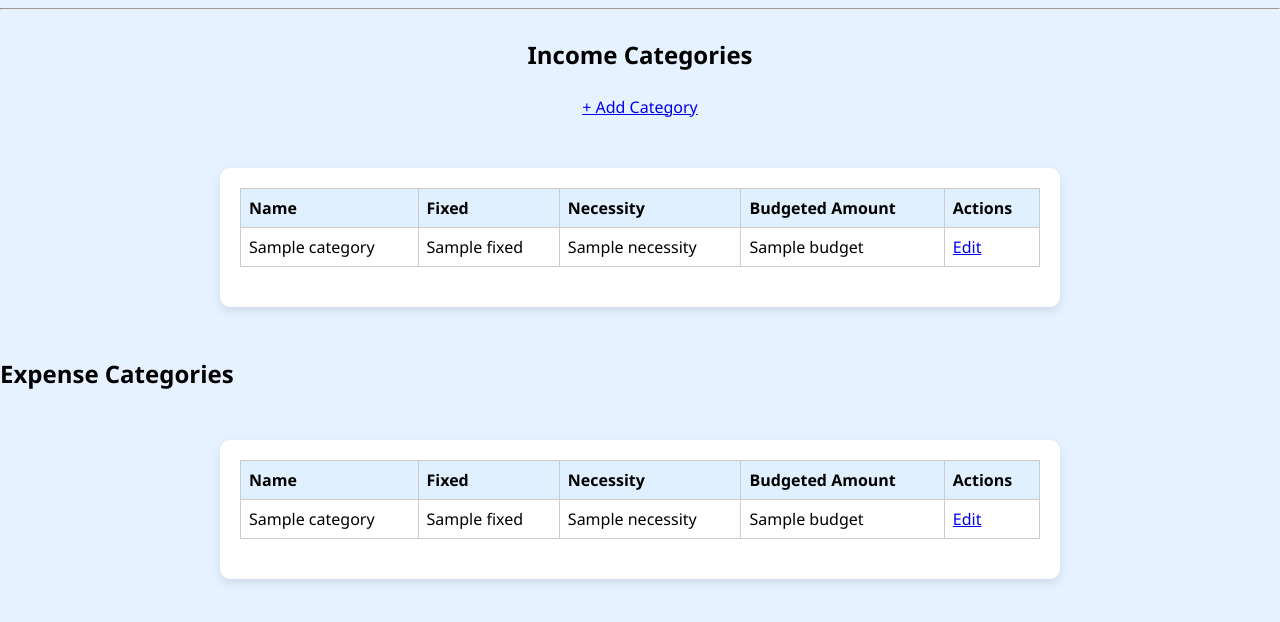
After one commit to colingreen18/budget, a Django app: template budget/templates/budget/category_list.html in a window 1280 px wide. The commit adds this page. Shown: the top 622 px of the page. Run offline with Django 5.2, Linux system fonts and the light colour scheme; the template is opened without the code that fills it: most values are stand-ins (such as "Sample title", 1, 10 or a date in 2020).

Commit message:
Added Categories pages

```diff
--- a/budget/static/budget/style.css
+++ b/budget/static/budget/style.css
@@ -14,3 +14,34 @@ body {
     border-radius: 10px;
     box-shadow: 0 4px 10px rgba(0,0,0,0.1);
 }
+
+table {
+    border-collapse: collapse; /* remove double borders */
+    width: 100%;
+    margin-bottom: 20px;
+}
+
+th, td {
+    border: 1px solid #ccc; /* light gray lines */
+    padding: 8px;
+    text-align: left;
+}
+
+th {
+    background-color: #e0f0ff; /* optional light blue header */
+}
+
+tbody tr:nth-child(even) {
+    background-color: #f9f9f9;
+}
+
+.category-header {
+    display: flex;
+    flex-direction: column; /* stack vertically */
+    align-items: center;    /* center horizontally */
+    margin-bottom: 20px;
+}
+
+.category-header a {
+    margin-top: 5px; /* space between heading and link */
+}
--- /dev/null
+++ b/budget/templates/budget/category_list.html
@@ -0,0 +1,59 @@
+{% extends "budget/base.html" %}
+
+{% block content %}
+<div class="category-header">
+    <h2>Income Categories</h2>
+    <a href="{% url 'category_create' %}">+ Add Category</a>
+</div>
+<div class="container">
+    <table>
+        <thead>
+            <tr>
+                <th>Name</th>
+                <th>Fixed</th>
+                <th>Necessity</th>
+                <th>Budgeted Amount</th>
+                <th>Actions</th>
+            </tr>
+        </thead>
+        <tbody>
+            {% for item in income_categories %}
+            <tr>
+                <td>{{ item.category.name }}</td>
+                <td>{{ item.category.fixed }}</td>
+                <td>{{ item.category.necessity }}</td>
+                <td>{{ item.budget|default:"-" }}</td>
+                <td><a href="{% url 'category_update' item.category.pk %}">Edit</a></td>
+            </tr>
+            {% endfor %}
+        </tbody>
+    </table>
+</div>
+
+
+<h2>Expense Categories</h2>
+<div class="container">
+    <table>
+        <thead>
+            <tr>
+                <th>Name</th>
+                <th>Fixed</th>
+                <th>Necessity</th>
+                <th>Budgeted Amount</th>
+                <th>Actions</th>
+            </tr>
+        </thead>
+        <tbody>
+            {% for item in expense_categories %}
+            <tr>
+                <td>{{ item.category.name }}</td>
+                <td>{{ item.category.fixed }}</td>
+                <td>{{ item.category.necessity }}</td>
+                <td>{{ item.budget|default:"-" }}</td>
+                <td><a href="{% url 'category_update' item.category.pk %}">Edit</a></td>
+            </tr>
+            {% endfor %}
+        </tbody>
+    </table>
+</div>
+{% endblock %}
--- a/budget/urls.py
+++ b/budget/urls.py
@@ -7,4 +7,7 @@ urlpatterns = [
     path('login/', auth_views.LoginView.as_view(template_name='budget/login.html'), name='login'),
     path('logout/', auth_views.LogoutView.as_view(next_page='login'), name='logout'),
     path('', views.dashboard, name='dashboard'),
+    path('categories/', views.category_list, name="categories"),
+    path('categories/add/', views.category_create, name='category_create'),
+    path('categories/<int:pk>/edit/', views.category_update, name='category_update'),
 ]
```
Also changed, not shown: budget/forms.py (+8 -0 lines), budget/views.py (+102 -1 lines).
